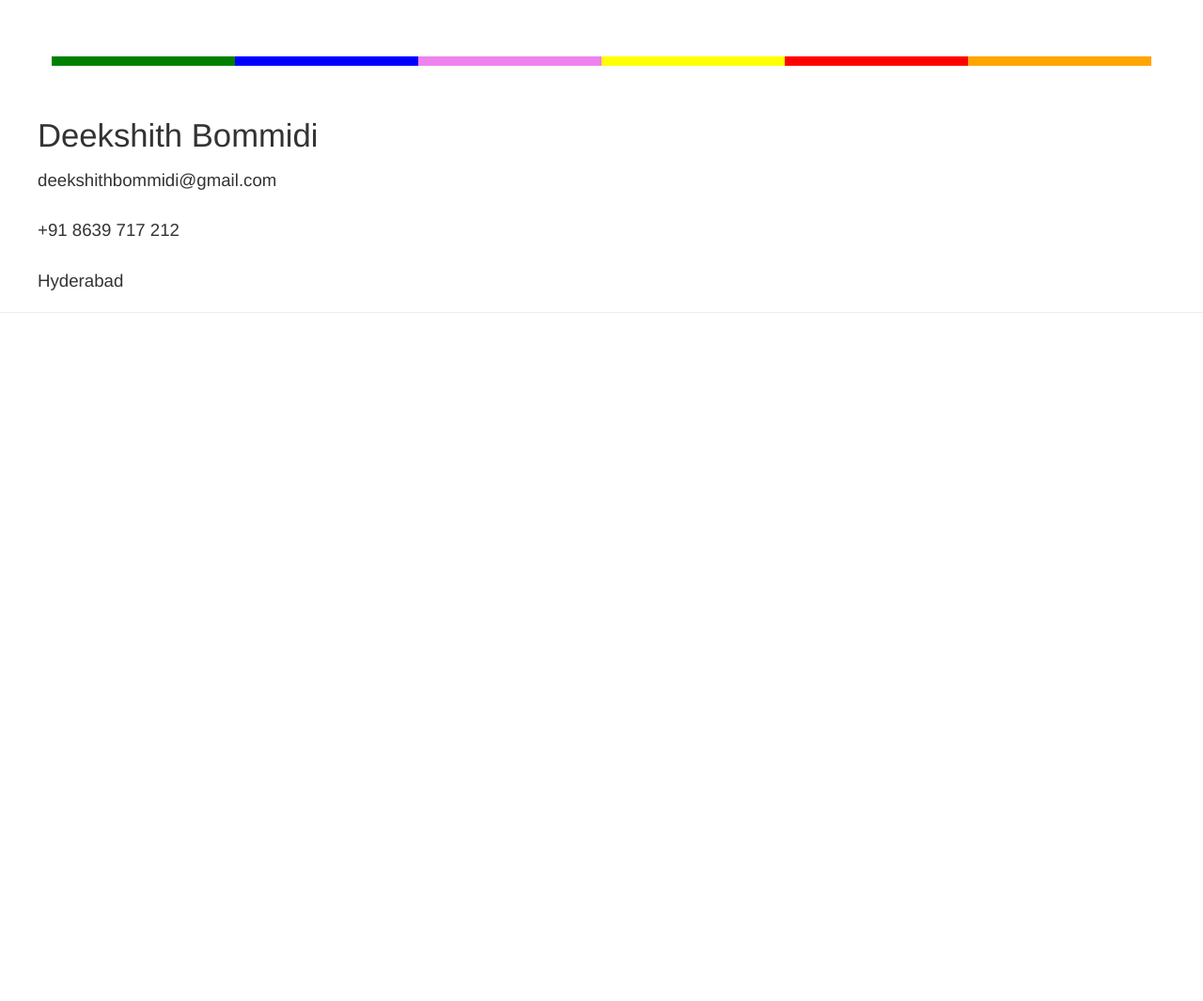
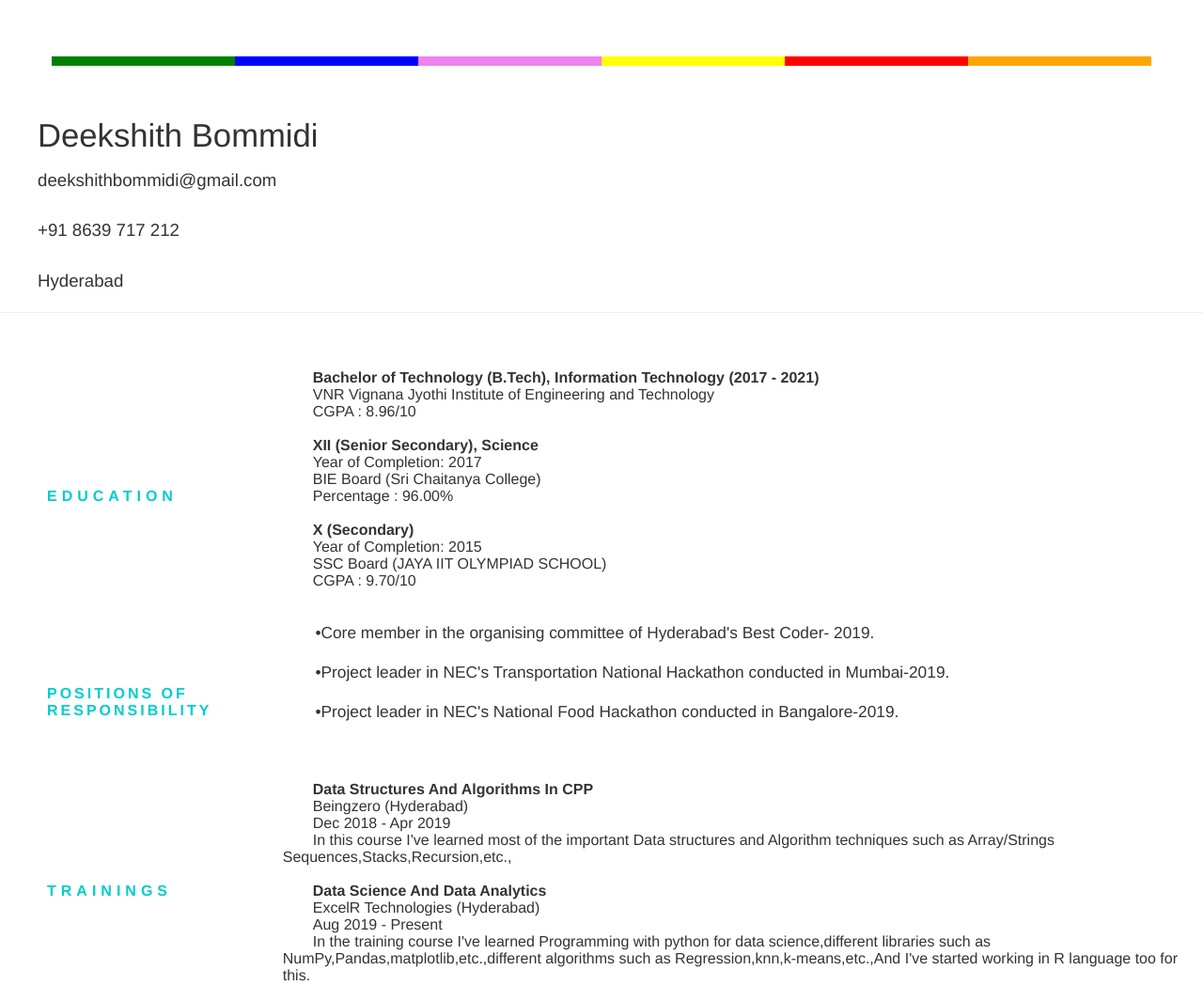
Before and after one commit to BommidiDeekshith/deekshith-beingzero, a plain HTML site: page frontend/html/resume.html in a window 1280 px wide. Shown: the whole page at 94% size. Before the commit the page ends 800 px from the top, so only its background shows below. Drawn offline with nearby package versions, Linux system fonts and the light colour scheme; files whose address does not match are found by name.

Commit message:
Resume updated

```diff
--- a/frontend/html/resume.html
+++ b/frontend/html/resume.html
@@ -24,19 +24,62 @@
         <!-- <img src="C:\Users\deeks\Desktop\deekshith-beingzero\frontend\img\profile.jpg" class="image"> -->
         <!-- <br><br> -->
     <p class="name" style="padding-left: 40px;font-size: 26pt;"><br>Deekshith Bommidi</p>
-<p style="padding-left: 40px; font-size: 14pt;">deekshithbommidi@gmail.com<br><br>+91 8639 717 212<br><br>Hyderabad<br><hr></p>
-<!-- <p style="font-size: 24pt;color: skyblue;padding-left: 40px;">EDUCATION</p> -->
-<!-- <table border="1">
+    <p style="padding-left: 40px; font-size: 14pt;">deekshithbommidi@gmail.com<br><br>+91 8639 717 212<br><br>Hyderabad<br><hr>
+
+
+<table border="0" width=100% height=50%>
     <tr>
-        <th>
-        </th>
-        <th></th>
-        <th></th>
-        <th></th>
+    <th colspan= 6 style="letter-spacing: 5px;color:#00CDCD	;padding-left: 50px;align-content: center">EDUCATION</th>
+    <td colspan= 1><b>&emsp;&emsp;Bachelor of Technology (B.Tech), Information Technology (2017 -
+2021)</b><br>
+&emsp;&emsp;VNR Vignana Jyothi Institute of Engineering and Technology<br>
+&emsp;&emsp;CGPA : 8.96/10<br><br>
+        &emsp;&emsp;<b>XII (Senior Secondary), Science<br></b>
+&emsp;&emsp;Year of Completion: 2017<br>
+&emsp;&emsp;BIE Board (Sri Chaitanya College)<br>
+&emsp;&emsp;Percentage : 96.00%<br><br>
+        &emsp;&emsp;<b>X (Secondary)<br></b>
+&emsp;&emsp;Year of Completion: 2015<br>
+&emsp;&emsp;SSC Board (JAYA IIT OLYMPIAD SCHOOL)<br>
+&emsp;&emsp;CGPA : 9.70/10<br><br><br></td>
+
     </tr>
+    <br><br>
     <tr>
+
+    <th colspan= 6 style="letter-spacing: 3px;color:#00CDCD	;padding-left: 50px;align-content: center">POSITIONS OF
+RESPONSIBILITY</th>
+        <td style="font-size: 13pt;" colspan= 1 >&emsp;&emsp;&bull;Core member in the organising committee of Hyderabad's Best Coder-
+2019.<br><br>
+
+        &emsp;&emsp;&bull;Project leader in NEC's Transportation National Hackathon conducted in
+Mumbai-2019.<br><br>
+            &emsp;&emsp;&bull;Project leader in NEC's National Food Hackathon conducted in
+Bangalore-2019.<br><br><br><br>
+</td>
     </tr>
-</table> -->
+
+
+    <tr>
+
+    <th colspan= 6 style="letter-spacing: 5px;color:#00CDCD	;padding-left: 50px;align-content: center">TRAININGS</th>
+    <td   colspan= 1><span ><b>&emsp;&emsp;Data Structures And Algorithms In CPP</b></span><br>
+        &emsp;&emsp;Beingzero (Hyderabad)<br>
+&emsp;&emsp;Dec 2018 - Apr 2019<br>
+&emsp;&emsp;In this course I've learned most of the important Data structures and
+Algorithm techniques such as Array/Strings Sequences,Stacks,Recursion,etc.,<br><br>
+        &emsp;&emsp;<b>Data Science And Data Analytics<br></b>
+&emsp;&emsp;ExcelR Technologies (Hyderabad)<br>
+&emsp;&emsp;Aug 2019 - Present<br>
+&emsp;&emsp;In the training course I've learned Programming with python for data science,different libraries such as NumPy,Pandas,matplotlib,etc.,different algorithms such as Regression,knn,k-means,etc.,And I've started working in R language too for this.<br><br>
+            </td>
+
+
+    </tr>
+
+    </table>
+
+
 
 </body>
 </html>
```
